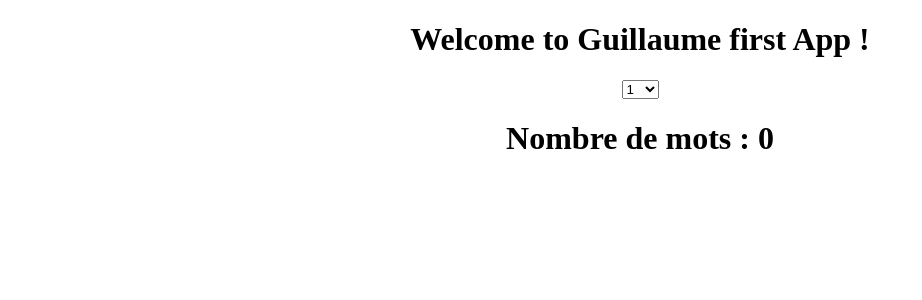
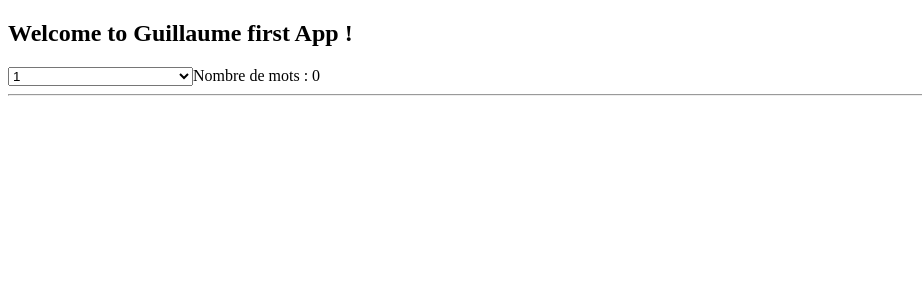
Before and after one commit to GuillaumeGSO/AngularSandBox, an Angular app: page / in a window 1280 px wide. Shown: the top 300 px of the page, without its empty margins (0-922 px from the left). Built offline with nearby package versions, Linux system fonts and the light colour scheme.

Commit message:
Passage à bootstrap + simplifications

```diff
--- a/src/app/app.component.html
+++ b/src/app/app.component.html
@@ -1,21 +1,20 @@
 <!--The content below is only a placeholder and can be replaced.-->
+<link href="https://stackpath.bootstrapcdn.com/bootstrap/4.2.1/css/bootstrap.min.css" rel="stylesheet" integrity="sha384-GJzZqFGwb1QTTN6wy59ffF1BuGJpLSa9DkKMp0DgiMDm4iYMj70gZWKYbI706tWS" crossorigin="anonymous">
+<div class="container">
+  <h2>Welcome to {{ title }} !</h2>
 
-<div style="text-align:center">
-  <h1>
-    Welcome to {{ title }} !
-    <br/>
-    {{mydate | date : 'mediumTime'}}
-  </h1>
-
-  <select [(ngModel)]="numSelected" (ngModelChange)='onNumSelected($event)'>
+  <select class="form-control" [(ngModel)]="numSelected"
+  (ngModelChange)='onNumSelected($event)'>
+    <option selected>Choisir le nombre de lettres</option>
     <option [value]="i" *ngFor="let i of items" >{{i}}</option>
   </select>
 
-  <h1>
-    Nombre de mots : {{ tabWords?.length }}
-  </h1>
-  <ul>
-  <li *ngFor="let word of tabWords">
-    {{word}}
-    </li>
+  <label>Nombre de mots : {{ tabWords?.length }}</label>
+  <hr>
+  <label *ngFor="let word of tabWords">{{word}}&nbsp;</label>
+  <!--
+    <ul class="list-group row">
+    <li  class="list-group-item col-md-6" *ngFor="let word of tabWords">{{word}}</li>
   </ul>
+-->
+</div>
--- a/src/app/app.component.ts
+++ b/src/app/app.component.ts
@@ -1,8 +1,6 @@
 import { Component, OnInit } from '@angular/core';
 import { HttpClient } from '@angular/common/http';
-import { Observable } from 'rxjs';
 import { LectureDicoService } from './lecture-dico.service';
-
 
 @Component({
   selector: 'app-root',
@@ -12,24 +10,26 @@ import { LectureDicoService } from './lecture-dico.service';
 export class AppComponent implements OnInit {
 
   title = 'Guillaume first App';
-  myDate: Date;
   tabWords: string[] = []
   items=[1,2,3,4,5,6,7,8,9,10,11,12,13,14,15,16,17,18,19,20,21,22,23,24,25,26];
-  numSelected: Number=20;
+  numSelected: Number;
 
   constructor(
-      private dicoService: LectureDicoService,
-      private http: HttpClient,
+      private _dicoService: LectureDicoService,
+      private _http: HttpClient,
     ) {}
 
     ngOnInit() {
-      this.numSelected=1;
+      this.numSelected = 1;
     }
 
 
     onNumSelected(val:Number) {
+
+      this.tabWords = [];
       console.log(`numSelected: ${val}`);
-      this.tabWords = this.dicoService.getMotsClassique(val);
+      this.tabWords = this._dicoService.getMotsClassique(val);
+      this._dicoService.getMotsObservable(val);
     }
 
 }
--- a/src/app/lecture-dico.service.ts
+++ b/src/app/lecture-dico.service.ts
@@ -1,11 +1,12 @@
 import { Injectable } from '@angular/core';
-import { Observable} from 'rxjs';
+import { Observable, from} from 'rxjs';
 import { LectureFichiersService } from './lecture-fichiers.service';
 
 @Injectable({
   providedIn: 'root'
 })
 export class LectureDicoService {
+
 
   constructor(private lectureFichierService:LectureFichiersService) {
   }
@@ -14,21 +15,19 @@ export class LectureDicoService {
     return this.lectureFichierService.getListeMots(longueur).filter(x => x!='');
   }
 
-  getMotsObservable(longueur: Number): Observable<string> {
-    let list = this.lectureFichierService.getListeMots(longueur);
-    console.log(`Le service lecture de fichie a retourné ${list.length}`);
-    return new Observable(
-      observer => {
-        setInterval(() => observer.next(list.pop()), 1000);
-      }
-    )
-  }
+  getMotsObservable(longueur: Number) {
+    const myTab:string[] = this.lectureFichierService.getListeMots(longueur);
+    console.log('Longueur du tableau:' + myTab.length);
+    const myObservable = from(myTab);
 
-  getUnMotParSeconde(longueur: Number): Observable<string> {
-    return new Observable(
-      observer => {
-        setInterval(() => observer.next('coucou'), 1000);
-      }
-    );
+    const myObserver = {
+      next : x => {
+          console.log('Observer got next value: ' + x );
+        },
+      error : err => console.error("Observer got an error : " + err),
+      complete: () => console.warn('Observer got a complete notification'),
+    };
+
+    myObservable.subscribe(myObserver);
   }
 }
--- a/src/app/lecture-fichiers.service.ts
+++ b/src/app/lecture-fichiers.service.ts
@@ -17,7 +17,7 @@ export class LectureFichiersService {
     console.log(`Tentative de récupération du fichier ${path} via http`);
     this.http.get(path, {responseType:'arraybuffer'})
     .subscribe((resp) => {
-      this._resultTemp = new TextDecoder('iso-8859-1').decode(resp).split('\n',10);
+      this._resultTemp = new TextDecoder('iso-8859-1').decode(resp).split('\n');
     } , (err) => console.error(err));
     console.log(`getDico ${longueur} retourne ${this._resultTemp.length}`);
     return this._resultTemp;
```
